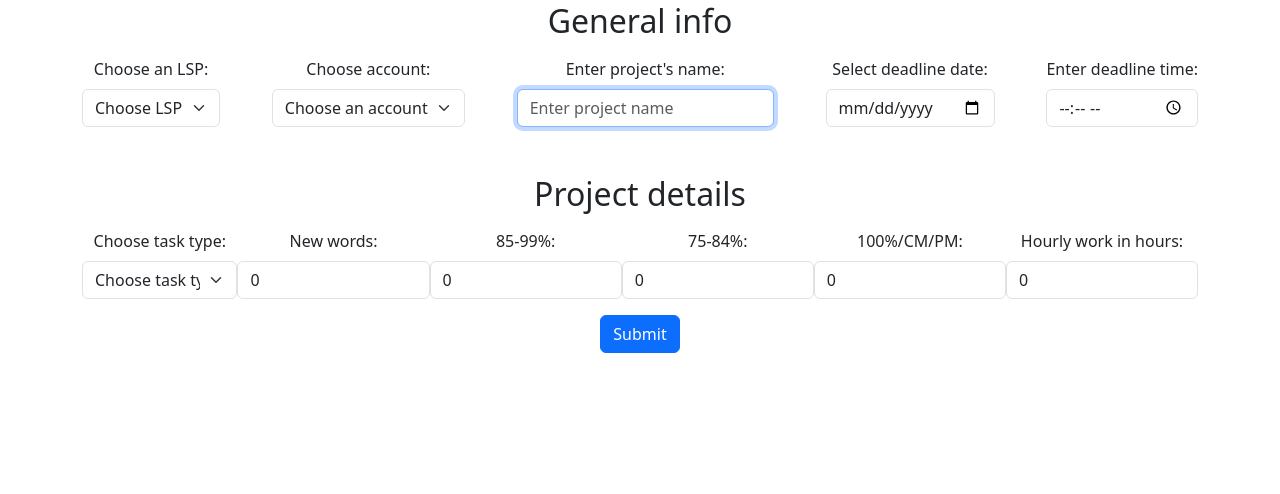
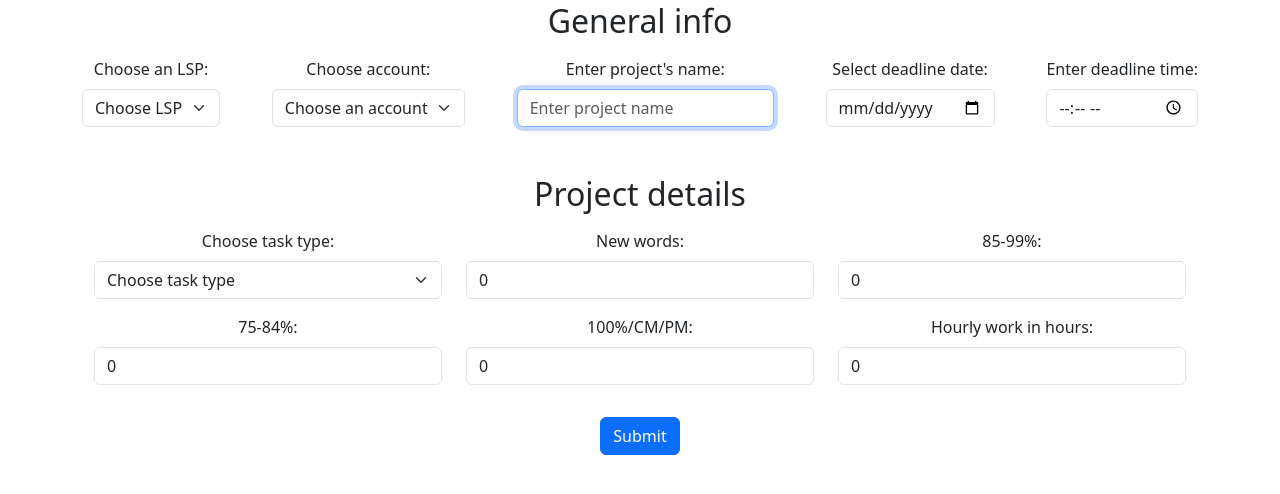
Before and after one commit to goncu/locTaskTracker, a Flask app: template templates/add_project.html in a window 1280 px wide. Shown: the part 185-679 px from the top of the page. Run offline with Flask 3, Linux system fonts and the light colour scheme; the template is opened without the code that fills it: most values are stand-ins (such as "Sample title", 1, 10 or a date in 2020); some libraries are stand-ins or nearby versions.

Commit message:
Implement get method of /add_project

```diff
--- a/app.py
+++ b/app.py
@@ -123,11 +123,18 @@ def register():
 @app.route("/add_project", methods=["GET", "POST"])
 @login_required
 def add_project():
+    user_id = session["user_id"]
     if request.method == "POST":
-        print(request.form.get('newwords'))
-        return "TODO"
+        lspname = request.form.get("lspname")
+        accountname = request.form.get("accountname")
     else:
-        return render_template("add_project.html")
+        lsps = db.execute("SELECT lsp_name FROM  lsps WHERE user_id = ?", user_id)
+        accounts = db.execute("SELECT account_name FROM  accounts WHERE user_id = ?", user_id)
+        if not lsps or not accounts:
+            flash("Add some LSPs/accounts first!")
+            return render_template("add_project.html", lsps=lsps, accounts=accounts)
+        else:
+            return render_template("add_project.html", lsps=lsps, accounts=accounts)
 
 @app.route("/add_lsp", methods=["GET", "POST"])
 @login_required
--- a/templates/add_project.html
+++ b/templates/add_project.html
@@ -13,12 +13,18 @@
                 <label class="mb-2" for="lsp">Choose an LSP:</label>
                 <select class="form-select" name="lspname" id="lsp">
                 <option value="none">Choose LSP</option>
+                {% for lsp in lsps %}
+                <option value="{{ lsp.lsp_name }}">{{ lsp.lsp_name }}</option>
+                {%endfor%}
                 </select>
             </div>
             <div>
                 <label class="mb-2" for="account">Choose account:</label>
                 <select class="form-select" name="accountname" id="account">
                 <option value="none">Choose an account</option>
+                {% for account in accounts %}
+                <option value="{{ account.account_name }}">{{ account.account_name }}</option>
+                {%endfor%}
                 </select>
             </div>
             <div>
@@ -35,8 +41,9 @@
             </div>
         </div>
         <div class="container mt-5 mb-3"><h2 class="display-8">Project details</h></div>
-        <div class="d-flex justify-content-start mb-3">
-            <div class="d-flex flex-column">
+        <div class="container mb-3">
+            <div class="row mb-3">
+            <div class="col d-flex flex-column">
                 <label class="mb-2" for="tasktype">Choose task type:</label>
                 <select class="form-select" name="tasktype" id="tasktype">
                 <option value="none">Choose task type</option>
@@ -46,27 +53,30 @@
                 <option value="other">Other</option>
                 </select>
             </div>
-            <div>
+            <div class="col">
                 <label class="mb-2" for="newwords">New words:</label>
                 <input type="number" id="newwords" class="form-control" name="newwords" value="0">
             </div>
-            <div>
+            <div class="col">
                 <label class="mb-2" for="highfuzzy">85-99%:</label>
                 <input type="number" id="highfuzzy" class="form-control" name="highfuzzy" value="0">
             </div>
-            <div>
+            </div>
+            <div class="row mb-3">
+            <div class="col">
                 <label class="mb-2" for="lowfuzzy">75-84%:</label>
                 <input type="number" id="lowfuzzy" class="form-control" name="lowfuzzy" value="0">
             </div>
-            <div>
+            <div class="col">
                 <label class="mb-2" for="hundredpercent">100%/CM/PM:</label>
                 <input type="number" id="hundredpercent" class="form-control" name="hundredpercent" value="0">
             </div>
-            <div>
+            <div class="col">
                 <label class="mb-2" for="hourlywork">Hourly work in hours:</label>
                 <input type="number" id="hourlywork" class="form-control" name="hourlywork" value="0">
             </div>
         </div>
-        <button class="btn btn-primary" type="submit">Submit</button>
+        </div>
+        <button class="mt-3 btn btn-primary" type="submit">Submit</button>
     </form>
 {% endblock %}
```
Also changed, not shown: 4 other files.
